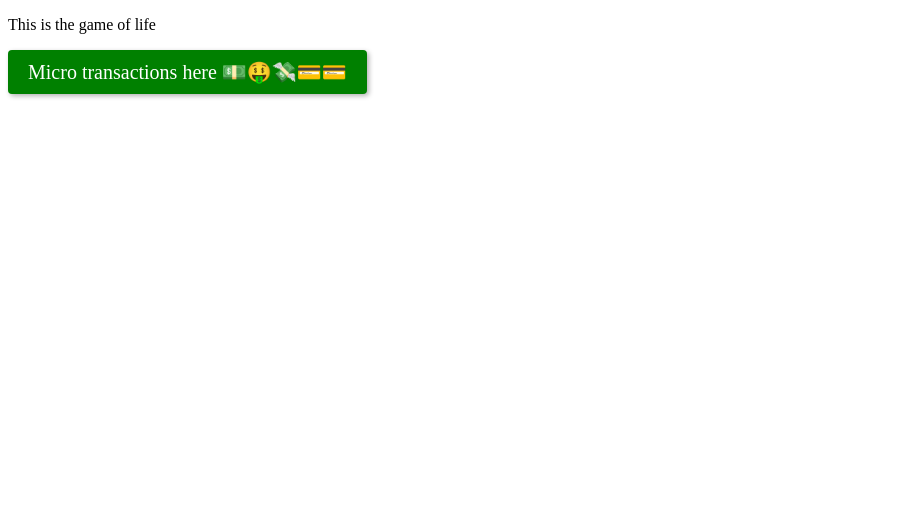
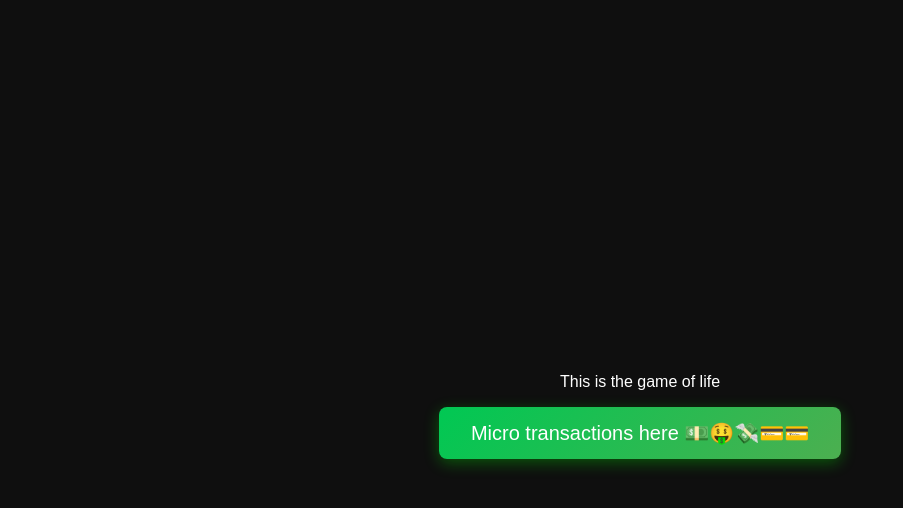
Before and after one commit to mmihail0/The-Game-of-Life, a plain HTML site: page index.html in a window 1280 px wide. Shown: the whole page, without its empty margins (0-903 px from the left). Drawn offline with Linux system fonts and the light colour scheme.

Commit message:
Update index.html

```diff
--- a/index.html
+++ b/index.html
@@ -1,30 +1,80 @@
 <!DOCTYPE html>
-<html>
+<html lang="en">
 <head>
+  <meta charset="UTF-8">
+  <meta name="viewport" content="width=device-width, initial-scale=1.0">
+  <title>Ripple Gradient Button</title>
   <style>
+    body {
+      background-color: #0f0f0f;
+      display: flex;
+      flex-direction: column;
+      align-items: center;
+      justify-content: center;
+      height: 100vh;
+      font-family: Arial, sans-serif;
+      color: white;
+    }
+
     .green-button {
+      position: relative;
       font-size: 20px;
       color: white;
-      background-color: green;
+      background: linear-gradient(135deg, #00c853, #4caf50);
       border: none;
-      border-radius: 4px;
-      padding: 10px 20px;
+      border-radius: 8px;
+      padding: 14px 32px;
       text-decoration: none;
       display: inline-block;
-      box-shadow: 2px 2px 5px rgba(0,0,0,0.3);
+      overflow: hidden;
       cursor: pointer;
+      box-shadow: 0 4px 15px rgba(0, 255, 0, 0.3);
       transition: transform 0.2s, box-shadow 0.2s;
     }
 
     .green-button:hover {
-      transform: translateY(-2px);
-      box-shadow: 4px 4px 10px rgba(0,0,0,0.4);
+      transform: translateY(-3px);
+      box-shadow: 0 8px 25px rgba(0, 255, 0, 0.5);
+    }
+
+    /* Ripple ring effect */
+    .fx-rings::before {
+      content: "";
+      position: absolute;
+      top: 50%;
+      left: 50%;
+      width: 20px;
+      height: 20px;
+      background: rgba(255, 255, 255, 0.4);
+      border-radius: 50%;
+      transform: translate(-50%, -50%) scale(0);
+      opacity: 0;
+      animation: none;
+      pointer-events: none;
+    }
+
+    /* Trigger ripple animation on click */
+    .green-button:active::before {
+      animation: ring-expand 0.6s ease-out;
+    }
+
+    /* Define the ripple animation */
+    @keyframes ring-expand {
+      0% {
+        transform: translate(-50%, -50%) scale(0);
+        opacity: 0.8;
+      }
+      100% {
+        transform: translate(-50%, -50%) scale(8);
+        opacity: 0;
+      }
     }
   </style>
 </head>
 <body>
   <p>This is the game of life</p>
-  <a href="https://www.youtube.com/watch?v=a7OzklvX9ic" class="green-button">
+  <a href="https://www.youtube.com/watch?v=a7OzklvX9ic"
+     class="green-button fx-rings">
     Micro transactions here 💵🤑💸💳💳
   </a>
 </body>
```
